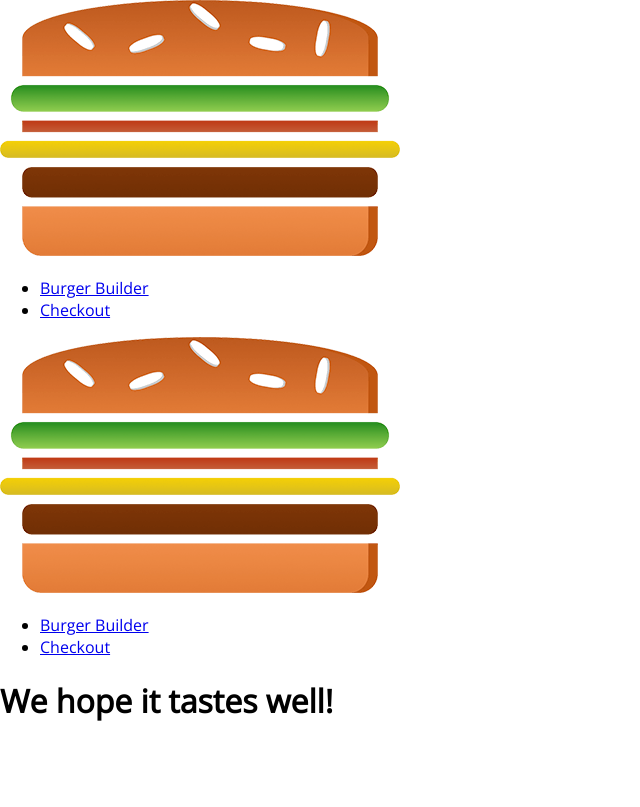
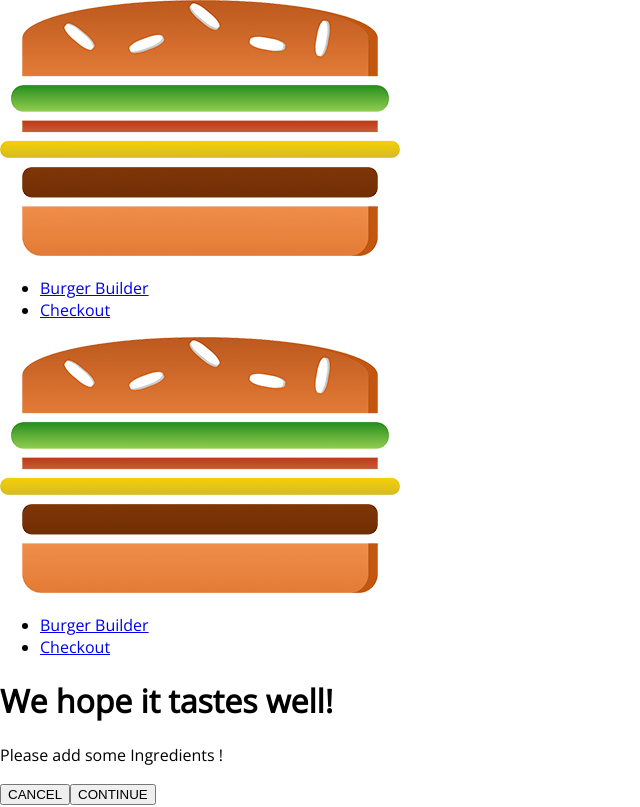
Before and after one commit to roshandeep/Burger-Builder-React, a React app: page /checkout in a window 1280 px wide. Shown: the top 807 px of the page, without its empty margins (0-640 px from the left). Built offline with nearby package versions, Linux system fonts and the light colour scheme.

Commit message:
Checkout page

```diff
--- a/src/components/Order/CheckoutSummary/CheckoutSummary.js
+++ b/src/components/Order/CheckoutSummary/CheckoutSummary.js
@@ -7,15 +7,15 @@
     return (
         <div className={classes.CheckoutSummary}>
             <h1>We hope it tastes well!</h1>
-            <div style={{width: '100%', height: '300px', margin: 'auto'}}>
+            <div style={{width: '100%', margin: 'auto'}}>
                 <Burger ingredients={props.ingredients}/>
             </div>
             <Button
                 btnType='Danger'
-                clicked >CANCEL</Button>
+                clicked={props.checkoutCancelled}>CANCEL</Button>
             <Button
                 btnType='Success'
-                clicked >CONTINUE</Button>
+                clicked={props.checkoutContinued}>CONTINUE</Button>
         </div>
     );
 }
--- a/src/containers/BurgerBuilder/BurgerBuilder.js
+++ b/src/containers/BurgerBuilder/BurgerBuilder.js
@@ -123,7 +123,16 @@
         //     .catch(error => {
         //         this.setState({loading: false, purchasing: false});
         //     });
-        this.props.history.push('/checkout');
+
+        const queryParams=[];
+        for(let i in this.state.ingredients){
+            queryParams.push(encodeURIComponent(i) + '=' + encodeURIComponent(this.state.ingredients[i]))
+        }
+        const queryString=queryParams.join('&');
+        this.props.history.push({
+            pathname: '/checkout',
+            search: '?' + queryString
+        });
     }
 
     render(){
--- a/src/containers/Checkout/Checkout.js
+++ b/src/containers/Checkout/Checkout.js
@@ -1,5 +1,8 @@
 import React, {Component} from 'react';
+import {Route} from 'react-router-dom';
+
 import CheckoutSummary from '../../components/Order/CheckoutSummary/CheckoutSummary';
+import ContactData from './ContactData/ContactData';
 
 class Checkout extends Component{
 
@@ -12,10 +15,34 @@
         }
     }
 
+    componentDidMount(){
+        const query=new URLSearchParams(this.props.location.search);
+        const ingredients={};
+        for(let param of query.entries()){
+            //['salad', '1']
+            ingredients[param[0]] = +param[1];
+        }
+        this.setState({ingredients: ingredients});
+    }
+
+    checkoutCancelledHandler = () =>{
+        this.props.histort.goBack();
+    }
+
+    checkoutContinuedHandler = () =>{
+        this.props.history.replace('/checkout/contact-data');
+    }
+
     render(){
         return(
             <div>
-                <CheckoutSummary ingredients={this.state.ingredients}/>
+                <CheckoutSummary
+                    ingredients={this.state.ingredients}
+                    checkoutCancelled={this.checkoutCancelledHandler}
+                    checkoutContinued={this.checkoutContinuedHandler}/>
+                <Route
+                    path={this.props.match.path + '/contact-data'}
+                    component={ContactData} />
             </div>
         );
     }
--- /dev/null
+++ b/src/containers/Checkout/ContactData/ContactData.css
@@ -0,0 +1,19 @@
+.ContactData {
+    margin: 20px auto;
+    width: 80%;
+    text-align: center;
+    box-shadow: 0 2px 3px #ccc;
+    border: 1px solid #eee;
+    padding: 10px;
+    box-sizing: border-box;
+}
+
+.Input {
+    display: block;
+}
+
+@media (min-width: 600px) {
+    .ContactData {
+        width: 500px;
+    }
+}
--- /dev/null
+++ b/src/containers/Checkout/ContactData/ContactData.js
@@ -0,0 +1,32 @@
+import React, {Component} from 'react';
+
+import Button from '../../../components/UI/Button/Button';
+import classes from './ContactData.css';
+
+class ContactData extends Component{
+    state={
+        name: '',
+        email: '',
+        address:{
+            street: '',
+            postalCode: ''
+        }
+    }
+
+    render(){
+        return(
+            <div className={classes.ContactData}>
+                <h4>Enter your Contact Data</h4>
+                <form>
+                    <input className={classes.Input} type="text" name="name" placeholder="Your Name" />
+                    <input className={classes.Input} type="email" name="email" placeholder="Your Mail" />
+                    <input className={classes.Input} type="text" name="street" placeholder="Street" />
+                    <input className={classes.Input} type="text" name="postal" placeholder="Postal Code" />
+                    <Button btnType="Success" clicked>ORDER</Button>
+                </form>
+            </div>
+        );
+    }
+}
+
+export default ContactData;
```
